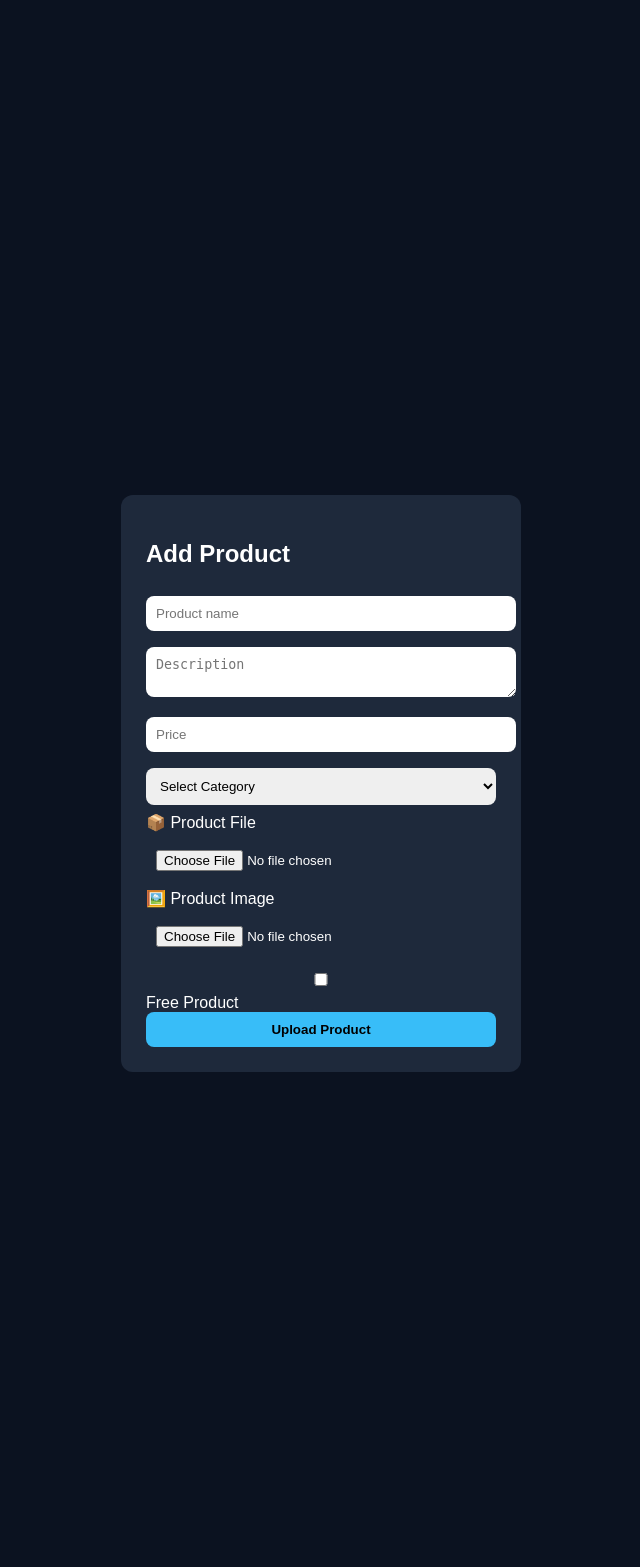
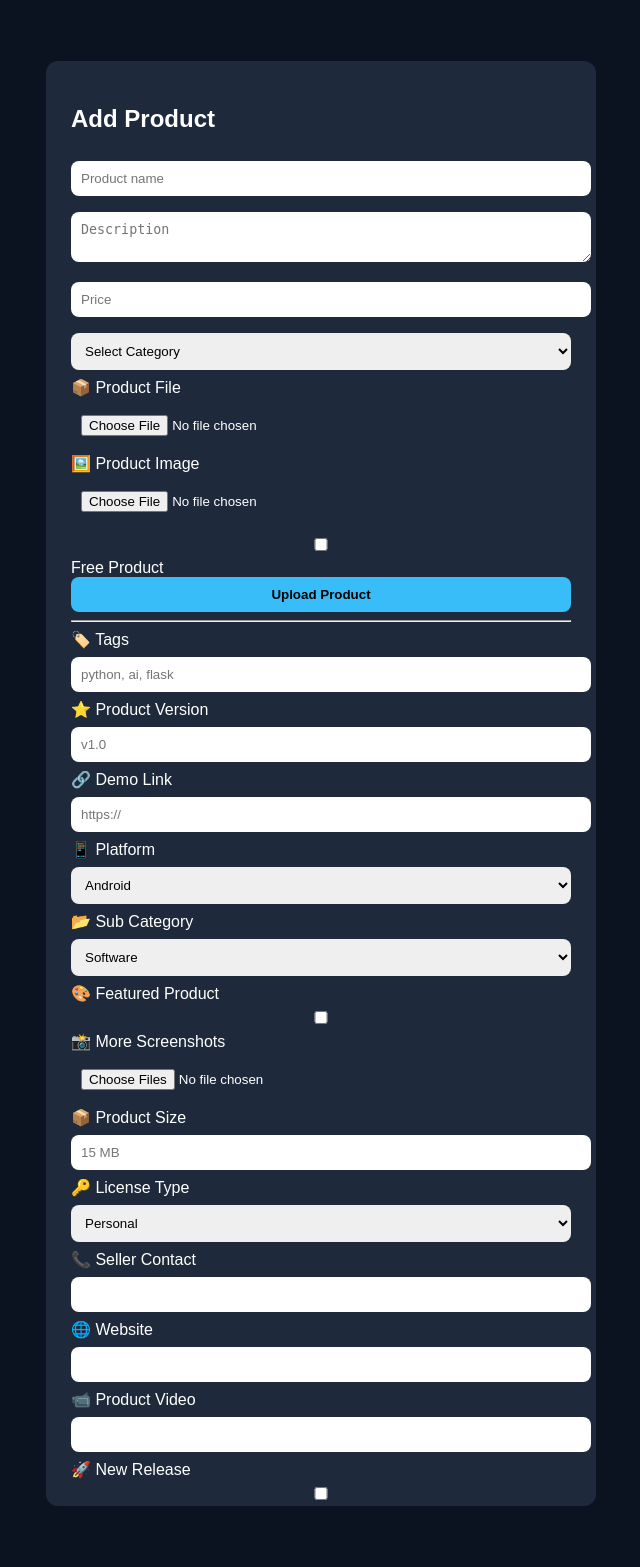
Before and after one commit to TEMMC/digital_store-, a Flask app: template templates/add.html in a window 1280 px wide. Shown: the whole page, without its empty margins (319-959 px from the left). Run offline with Flask 3, Linux system fonts and the light colour scheme; the template is opened without the code that fills it, so the values that code supplies are empty.

Commit message:
Added categories and marketplace features

```diff
--- a/templates/add.html
+++ b/templates/add.html
@@ -15,11 +15,13 @@ body {
     height: 100vh;
 }
 
-.box {
-    background: #1e293b;
-    padding: 25px;
-    border-radius: 12px;
-    width: 350px;
+.box{
+    background:#1e293b;
+    padding:25px;
+    border-radius:12px;
+    width:500px;
+    max-height:90vh;
+    overflow-y:auto;
 }
 
 input, select, textarea {
@@ -58,11 +60,24 @@ button {
 
   <select name="category" required>
     <option value="">Select Category</option>
+
     <option value="Apps">Apps</option>
     <option value="Games">Games</option>
     <option value="Documents">Documents</option>
     <option value="Music">Music</option>
     <option value="Videos">Videos</option>
+
+    <option value="AI Tools">AI Tools</option>
+    <option value="Software">Software</option>
+    <option value="Ebooks">Ebooks</option>
+    <option value="Courses">Courses</option>
+    <option value="Templates">Templates</option>
+    <option value="Scripts">Scripts</option>
+    <option value="Bots">Bots</option>
+    <option value="Graphics">Graphics</option>
+    <option value="Themes">Themes</option>
+    <option value="Plugins">Plugins</option>
+    <option value="Source Code">Source Code</option>
   </select>
 
   <label>📦 Product File</label>
@@ -77,6 +92,67 @@ button {
 
   <button type="submit">Upload Product</button>
 
+  <hr>
+
+  <label>🏷️ Tags</label>
+  <input type="text" name="tags" placeholder="python, ai, flask">
+
+  <label>⭐ Product Version</label>
+  <input type="text" name="version" placeholder="v1.0">
+
+  <label>🔗 Demo Link</label>
+  <input type="url" name="demo_link" placeholder="https://">
+
+  <label>📱 Platform</label>
+  <select name="platform">
+      <option>Android</option>
+      <option>Windows</option>
+      <option>Linux</option>
+      <option>Web</option>
+      <option>Cross Platform</option>
+  </select>
+
+  <label>📂 Sub Category</label>
+  <select name="subcategory">
+      <option>Software</option>
+      <option>Templates</option>
+      <option>Ebooks</option>
+      <option>Courses</option>
+      <option>Scripts</option>
+      <option>Bots</option>
+  </select>
+
+  <label>🎨 Featured Product</label>
+  <input type="checkbox" name="featured">
+
+  <label>📸 More Screenshots</label>
+  <input type="file" name="screenshots" multiple>
+
+  <label>📦 Product Size</label>
+  <input type="text" name="size" placeholder="15 MB">
+
+  <label>🔑 License Type</label>
+  <select name="license">
+      <option>Personal</option>
+      <option>Commercial</option>
+      <option>Open Source</option>
+  </select>
+
+  <label>📞 Seller Contact</label>
+  <input type="text" name="contact">
+
+  <label>🌐 Website</label>
+  <input type="url" name="website">
+
+  <label>📹 Product Video</label>
+  <input type="url" name="video">
+
+  <label>🚀 New Release</label>
+  <input type="checkbox" name="new_release">
+
+  <label>🔥 Trending</label>
+  <input type="checkbox" name="trending">
+
 </form>
 
 </div>
```
